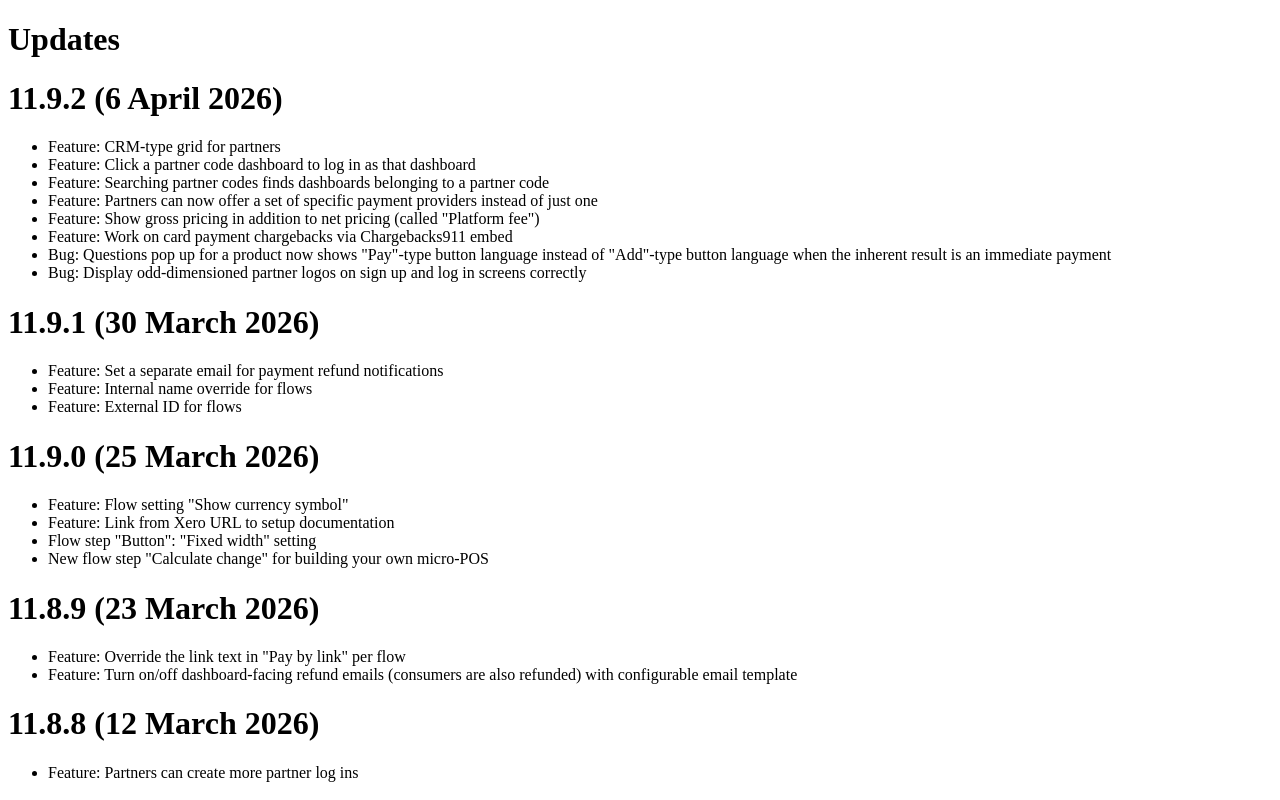
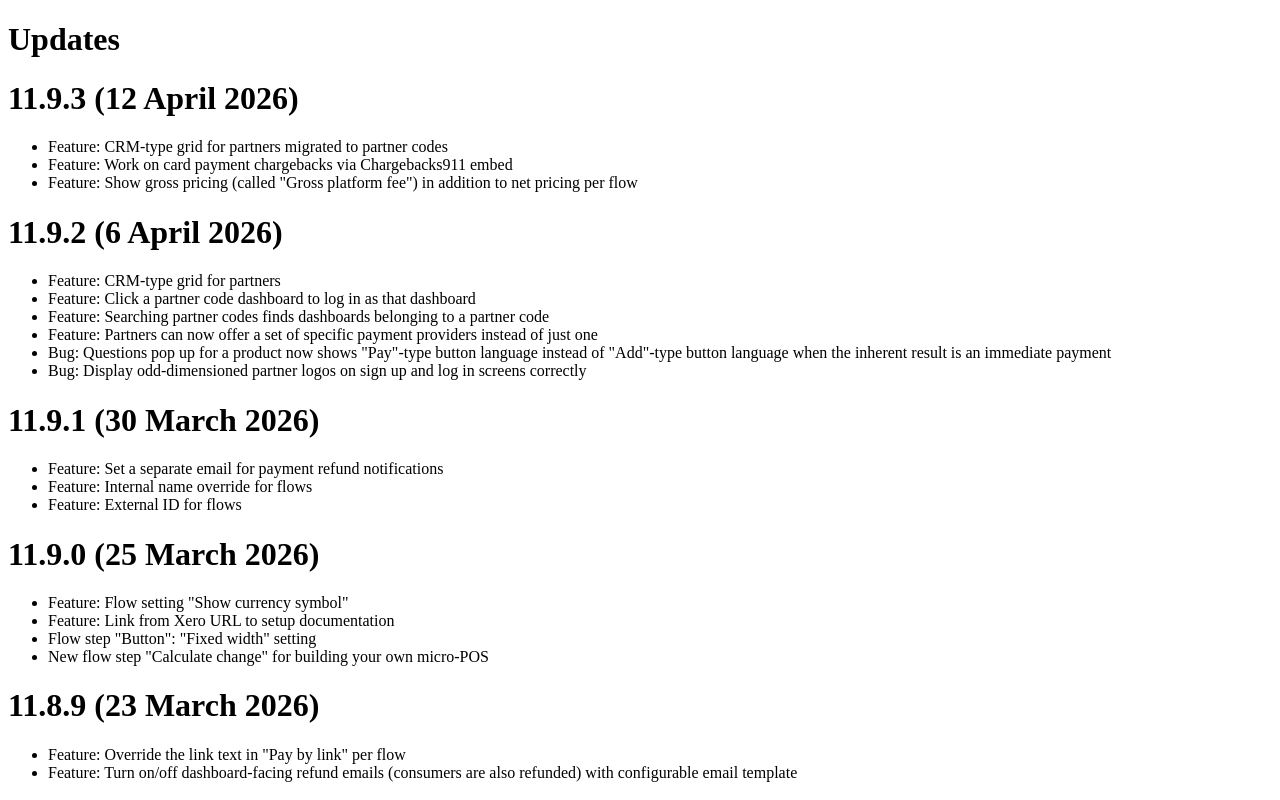
Before and after one commit to Stickyto/sticky-docs, a Next.js app in the folder src/: page /updates in a window 1280 px wide. Shown: the top 800 px of the page. Built offline with nearby package versions, Linux system fonts and the light colour scheme.

Commit message:
11.9.3 (12 April 2026)

```diff
--- a/src/pages/updates.mdx
+++ b/src/pages/updates.mdx
@@ -1,12 +1,15 @@
 # Updates
+
+# 11.9.3 (12 April 2026)
+ - Feature: CRM-type grid for partners migrated to partner codes
+ - Feature: Work on card payment chargebacks via Chargebacks911 embed
+ - Feature: Show gross pricing (called "Gross platform fee") in addition to net pricing per flow
 
 # 11.9.2 (6 April 2026)
  - Feature: CRM-type grid for partners
  - Feature: Click a partner code dashboard to log in as that dashboard
  - Feature: Searching partner codes finds dashboards belonging to a partner code
  - Feature: Partners can now offer a set of specific payment providers instead of just one
- - Feature: Show gross pricing in addition to net pricing (called "Platform fee")
- - Feature: Work on card payment chargebacks via Chargebacks911 embed
  - Bug: Questions pop up for a product now shows "Pay"-type button language instead of "Add"-type button language when the inherent result is an immediate payment
  - Bug: Display odd-dimensioned partner logos on sign up and log in screens correctly
 
```
